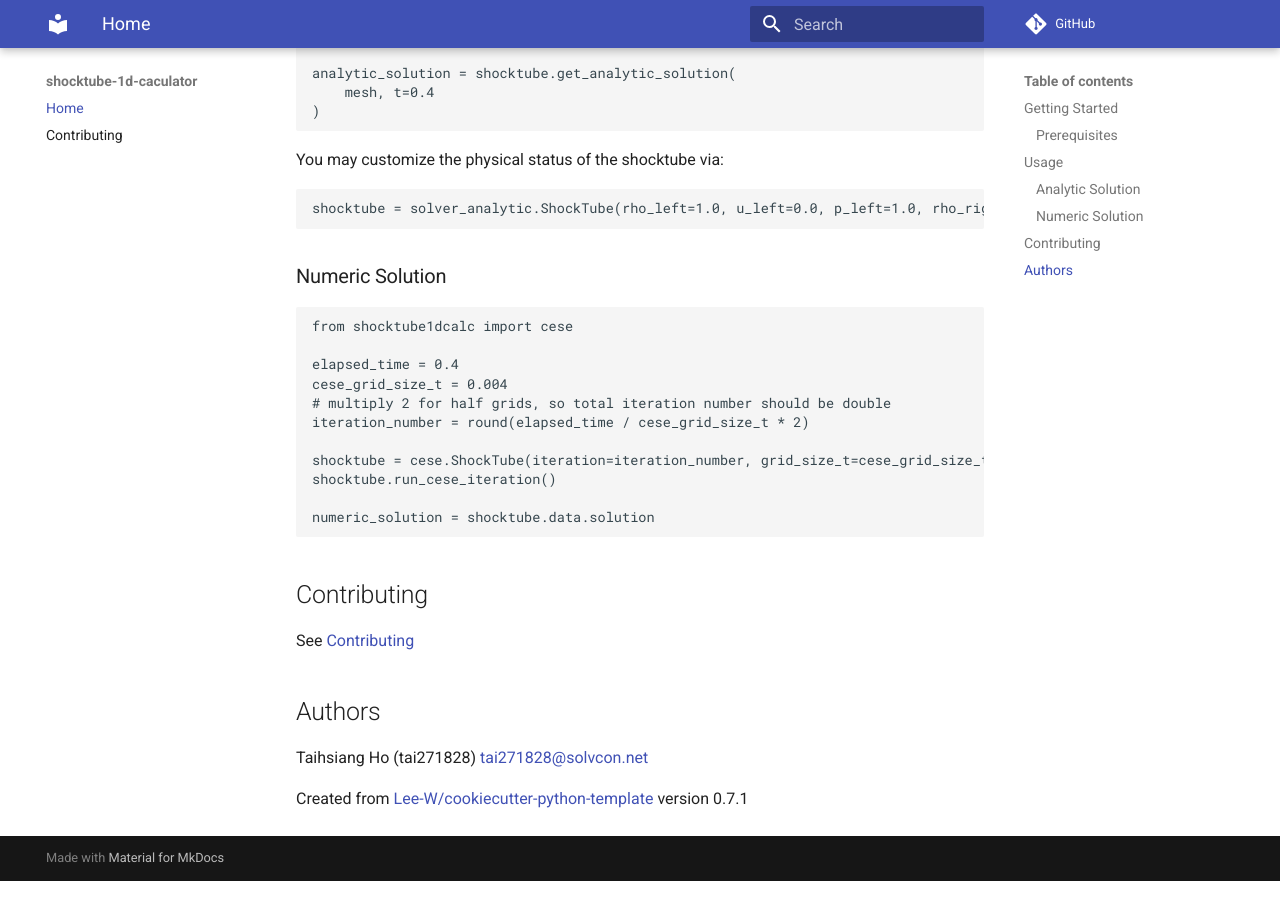
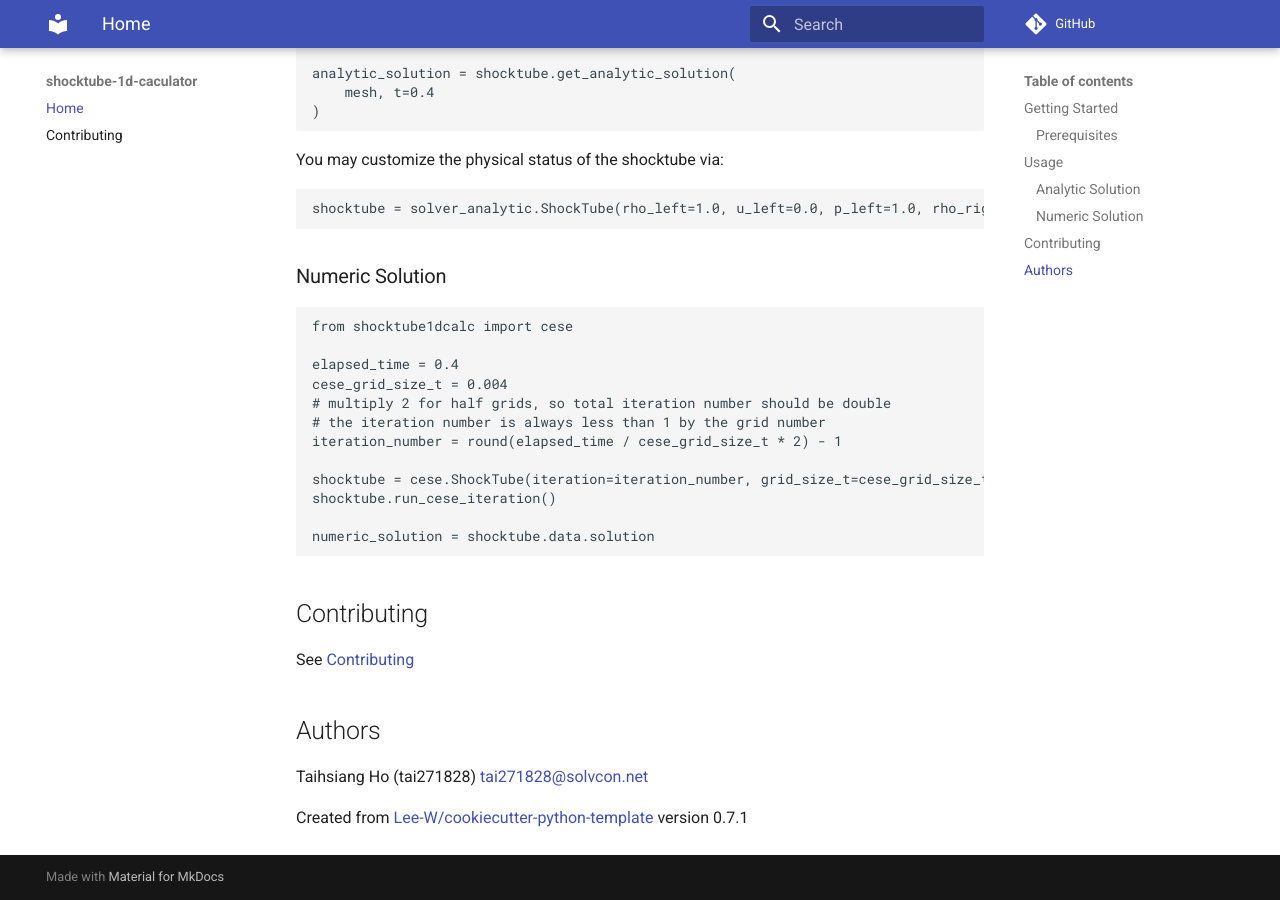
Before and after one commit to solvcon/shocktube1dcalc, an MkDocs documentation site: the page built from docs/README.md, in a window 1280 px wide and 900 px high, scrolled down 833 px. Built offline with MkDocs 1.6.1 and Material for MkDocs 9.7.7, drawn with Linux system fonts in a browser that asks for light colours; comment, search, counter and statistics services are not loaded.

Commit message:
docs(README): correct iteration number
issue: #6

```diff
--- a/docs/README.md
+++ b/docs/README.md
@@ -43,7 +43,8 @@ from shocktube1dcalc import cese
 elapsed_time = 0.4
 cese_grid_size_t = 0.004
 # multiply 2 for half grids, so total iteration number should be double
-iteration_number = round(elapsed_time / cese_grid_size_t * 2)
+# the iteration number is always less than 1 by the grid number
+iteration_number = round(elapsed_time / cese_grid_size_t * 2) - 1
 
 shocktube = cese.ShockTube(iteration=iteration_number, grid_size_t=cese_grid_size_t)
 shocktube.run_cese_iteration()
```
